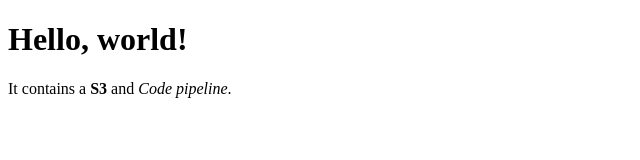
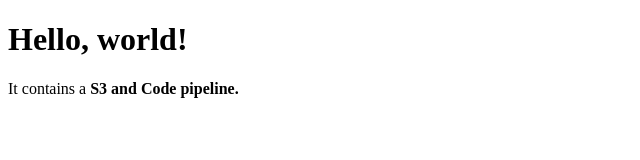
Before and after one commit to jayavarth/ship_route, a plain HTML site: page index.html in a window 1280 px wide. Shown: the full height of the page, 0-640 px from the left. Drawn offline with Linux system fonts and the light colour scheme.

Commit message:
Update index.html

```diff
--- a/index.html
+++ b/index.html
@@ -6,7 +6,7 @@
     <body>
         <h1>Hello, world!</h1>
         <p>It contains a
-             <strong>S3</strong> and <em>Code pipeline</em>.
+             <strong>S3 and Code pipeline.</strong>
         </p>
     </body>
 </html>
```
